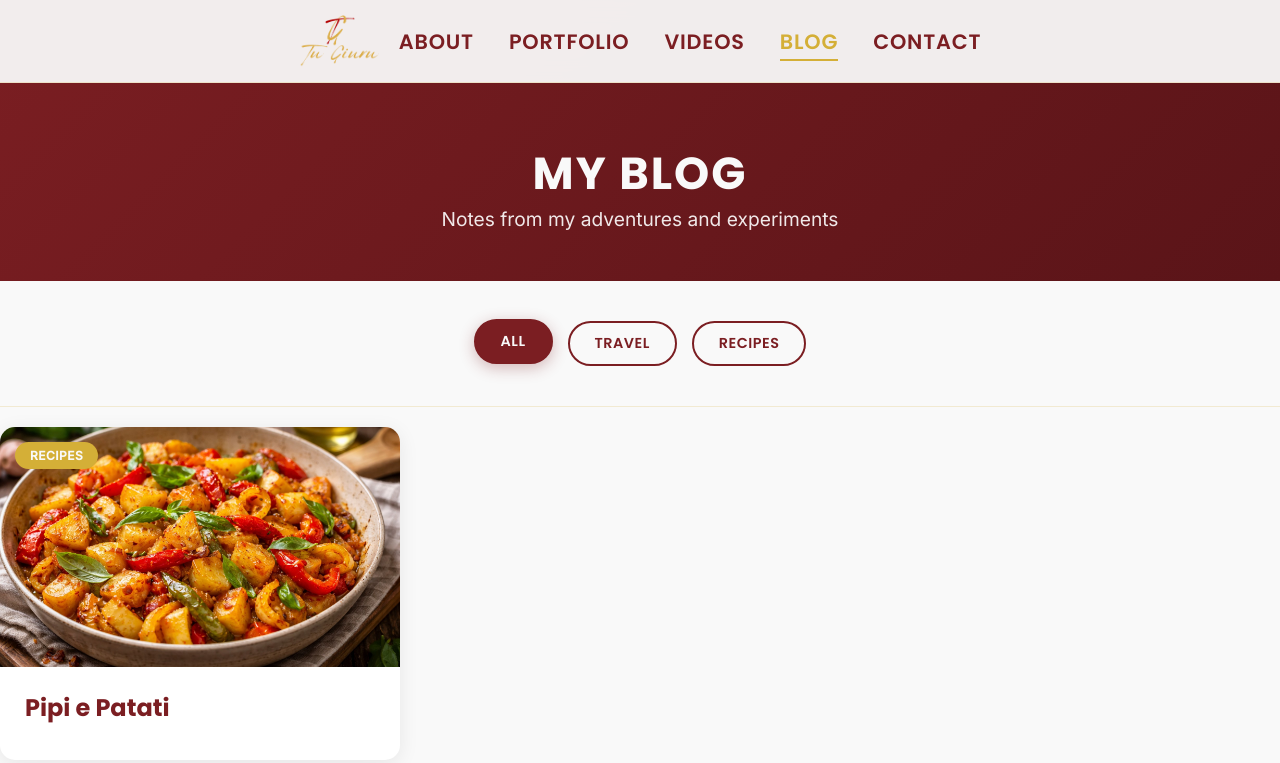
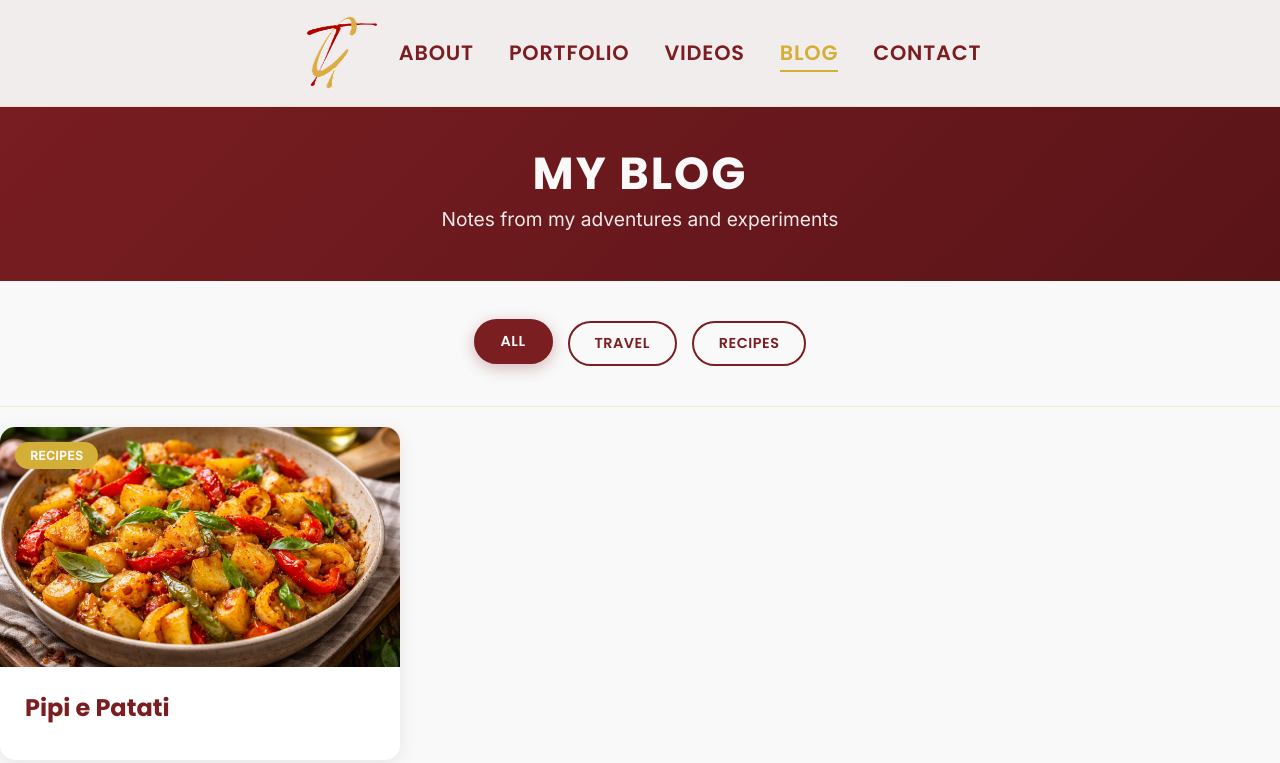
Before and after one commit to stefanotugiuru/webpage, a plain HTML site: page blog.html in a window 1280 px wide. Drawn offline with Linux system fonts and the light colour scheme.

Commit message:
Update blog.html

```diff
--- a/blog.html
+++ b/blog.html
@@ -32,7 +32,7 @@ height="0" width="0" style="display:none;visibility:hidden"></iframe></noscript>
 
 <!-- NAVBAR -->
 <nav class="navbar">
-  <a href="index.html" class="logo"><img src="images/logo giustissimo.png" alt="Stefano Maurici Logo"></a>
+  <a href="index.html" class="logo"><img src="images/LOGO.png" alt="Stefano Maurici Logo"></a>
   <ul class="nav-links">
     <li><a href="about.html">About</a></li>
     <li><a href="portfolio.html">Portfolio</a></li>
```
